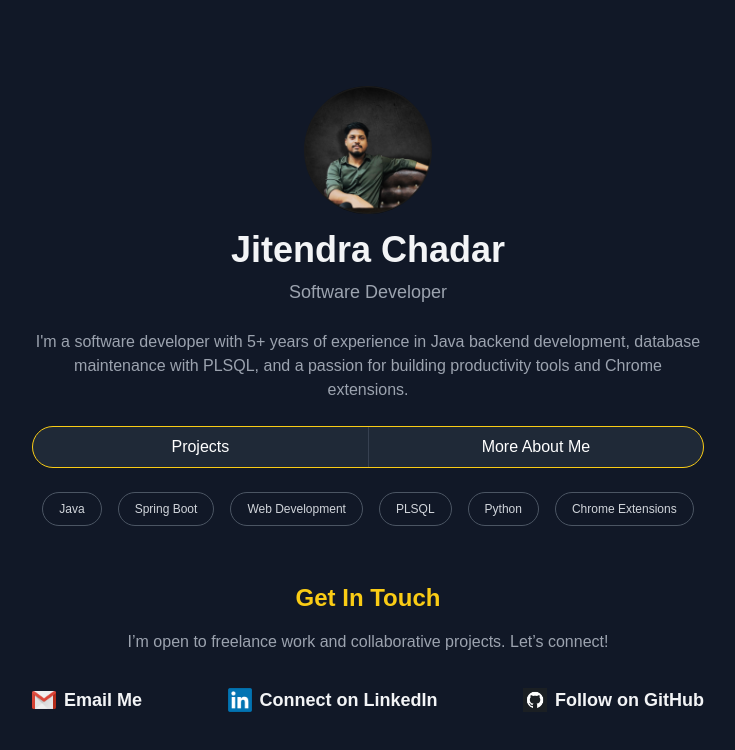
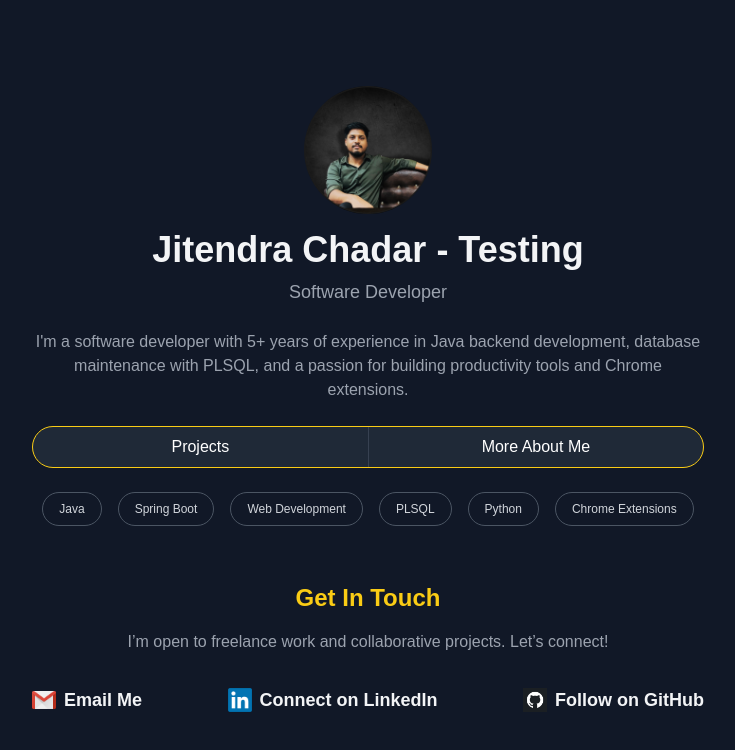
Before and after one commit to jitendrachadar/portfolio, a React (Vite) app: page / in a window 1280 px wide. Shown: the top 750 px of the page, without its empty margins (272-1007 px from the left). Built offline with nearby package versions, Linux system fonts and the light colour scheme.

Commit message:
Correction for deployment.

```diff
--- a/index.html
+++ b/index.html
@@ -9,6 +9,6 @@
   </head>
   <body>
     <div id="root"></div>
-    <script type="module" src="./src/main.jsx"></script>
+    <script type="module" src="/src/main.jsx"></script>
   </body>
 </html>
--- a/package.json
+++ b/package.json
@@ -10,7 +10,7 @@
     "lint": "eslint .",
     "preview": "vite preview",
     "predeploy": "npm run build",
-		"deploy": "gh-pages -d dist"
+    "deploy": "gh-pages -d dist"
   },
   "dependencies": {
     "react": "^18.3.1",
--- a/src/App.jsx
+++ b/src/App.jsx
@@ -32,7 +32,7 @@ const App = () => {
             className="w-32 h-32 rounded-full mx-auto mb-4"
           />
           <h1 className="text-4xl font-bold text-center text-gray-100">
-            Jitendra Chadar
+            Jitendra Chadar - Testing
           </h1>
           <p className="text-lg mt-2 text-center text-gray-400">
             Software Developer
```
